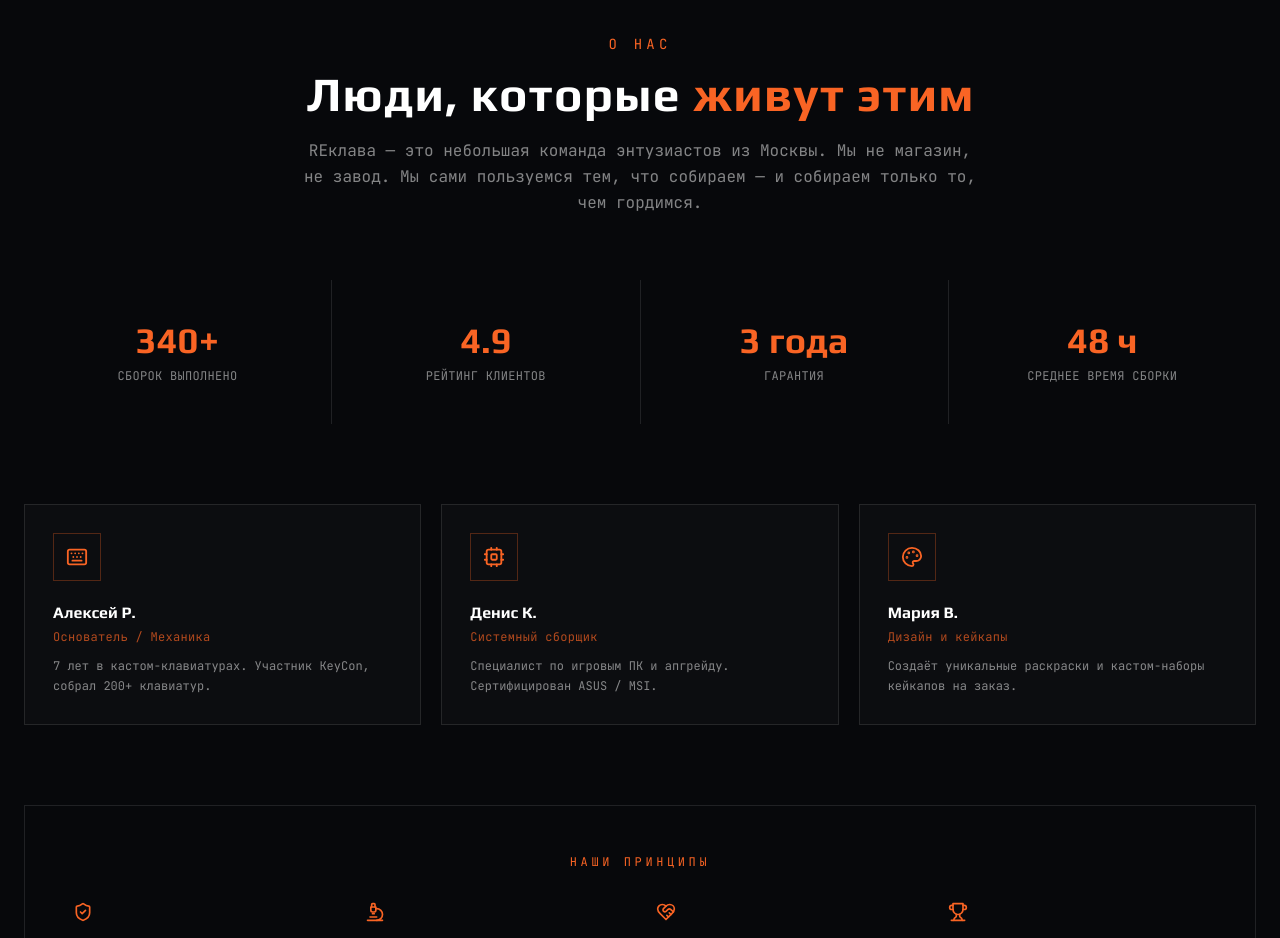
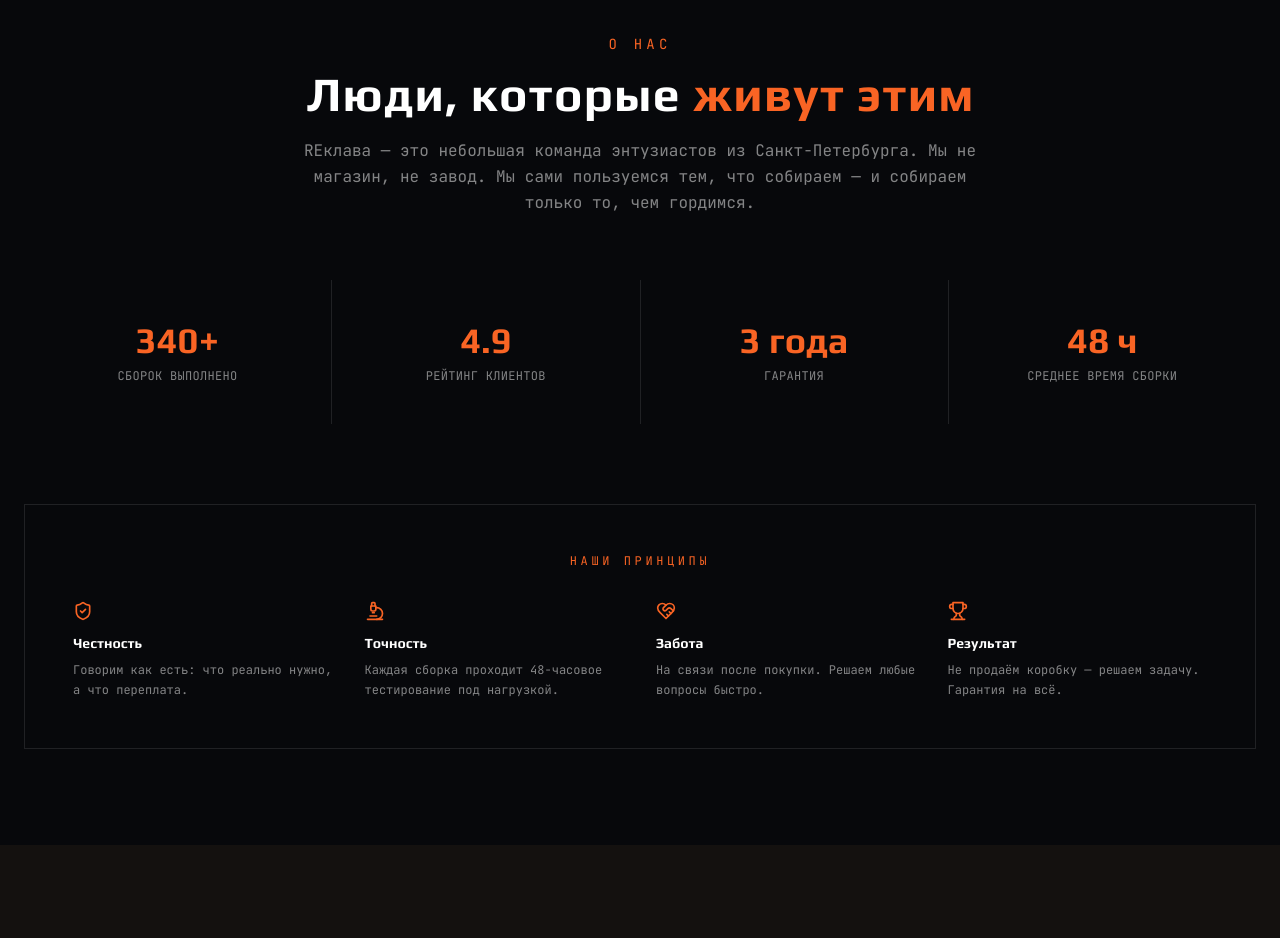
Before and after one commit to pr-poehali-dev/sky-dreamer-2, a React (Vite) app: page / in a window 1280 px wide. Shown: the part 5660-6598 px from the top of the page. Built offline with nearby package versions, Linux system fonts and the light colour scheme.

Commit message:
Обновлена секция "О НАС": замена города и удаление должностей

```diff
--- a/src/components/about-section.tsx
+++ b/src/components/about-section.tsx
@@ -7,26 +7,6 @@ const STATS = [
   { value: "48 ч", label: "Среднее время сборки" },
 ]
 
-const TEAM = [
-  {
-    name: "Алексей Р.",
-    role: "Основатель / Механика",
-    bio: "7 лет в кастом-клавиатурах. Участник KeyCon, собрал 200+ клавиатур.",
-    icon: "Keyboard",
-  },
-  {
-    name: "Денис К.",
-    role: "Системный сборщик",
-    bio: "Специалист по игровым ПК и апгрейду. Сертифицирован ASUS / MSI.",
-    icon: "Cpu",
-  },
-  {
-    name: "Мария В.",
-    role: "Дизайн и кейкапы",
-    bio: "Создаёт уникальные раскраски и кастом-наборы кейкапов на заказ.",
-    icon: "Palette",
-  },
-]
 
 const VALUES = [
   { icon: "ShieldCheck", title: "Честность", desc: "Говорим как есть: что реально нужно, а что переплата." },
@@ -47,7 +27,7 @@ export function AboutSection() {
             Люди, которые <span className="text-primary">живут этим</span>
           </h2>
           <p className="text-white/50 font-space-mono max-w-2xl mx-auto leading-relaxed">
-            REклава — это небольшая команда энтузиастов из Москвы. Мы не магазин, не завод.
+            REклава — это небольшая команда энтузиастов из Санкт-Петербурга. Мы не магазин, не завод.
             Мы сами пользуемся тем, что собираем — и собираем только то, чем гордимся.
           </p>
         </div>
@@ -58,25 +38,6 @@ export function AboutSection() {
             <div key={label} className="bg-[#07080b] py-10 px-6 text-center">
               <p className="font-orbitron font-extrabold text-3xl md:text-4xl text-primary mb-2">{value}</p>
               <p className="font-space-mono text-xs text-white/50 tracking-wide uppercase">{label}</p>
-            </div>
-          ))}
-        </div>
-
-        {/* Team */}
-        <div className="grid grid-cols-1 md:grid-cols-3 gap-5 mb-20">
-          {TEAM.map((member) => (
-            <div
-              key={member.name}
-              className="border border-white/10 bg-white/[0.02] p-7 hover:border-primary/40 transition-all duration-300 group"
-            >
-              <div className="w-12 h-12 border border-primary/30 flex items-center justify-center mb-5 group-hover:border-primary transition-colors">
-                <Icon name={member.icon as "Cpu"} size={22} className="text-primary" />
-              </div>
-              <h4 className="font-orbitron font-bold text-white text-base mb-1 group-hover:text-primary transition-colors">
-                {member.name}
-              </h4>
-              <p className="font-space-mono text-xs text-primary/70 mb-3 tracking-wide">{member.role}</p>
-              <p className="font-space-mono text-xs text-white/50 leading-relaxed">{member.bio}</p>
             </div>
           ))}
         </div>
```
